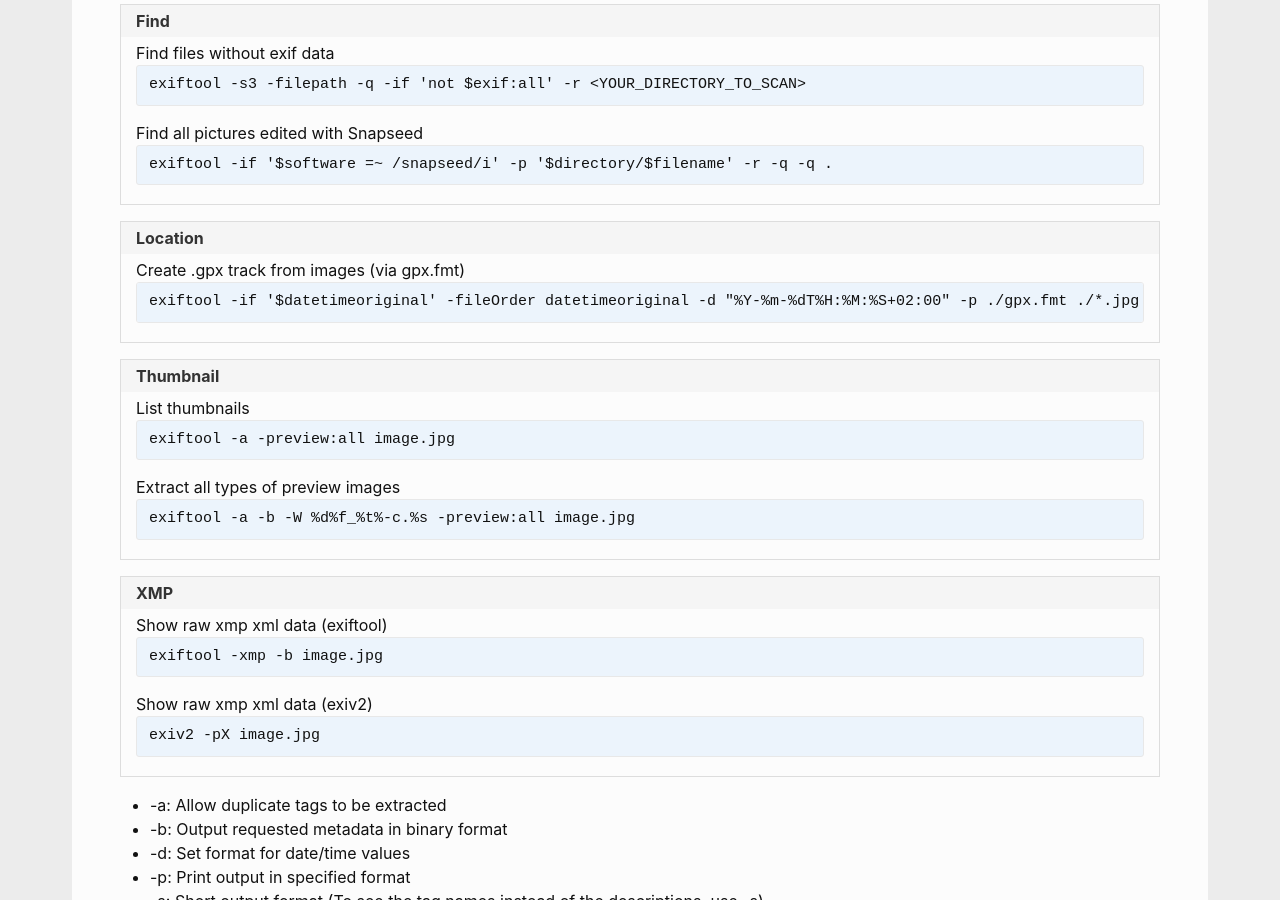
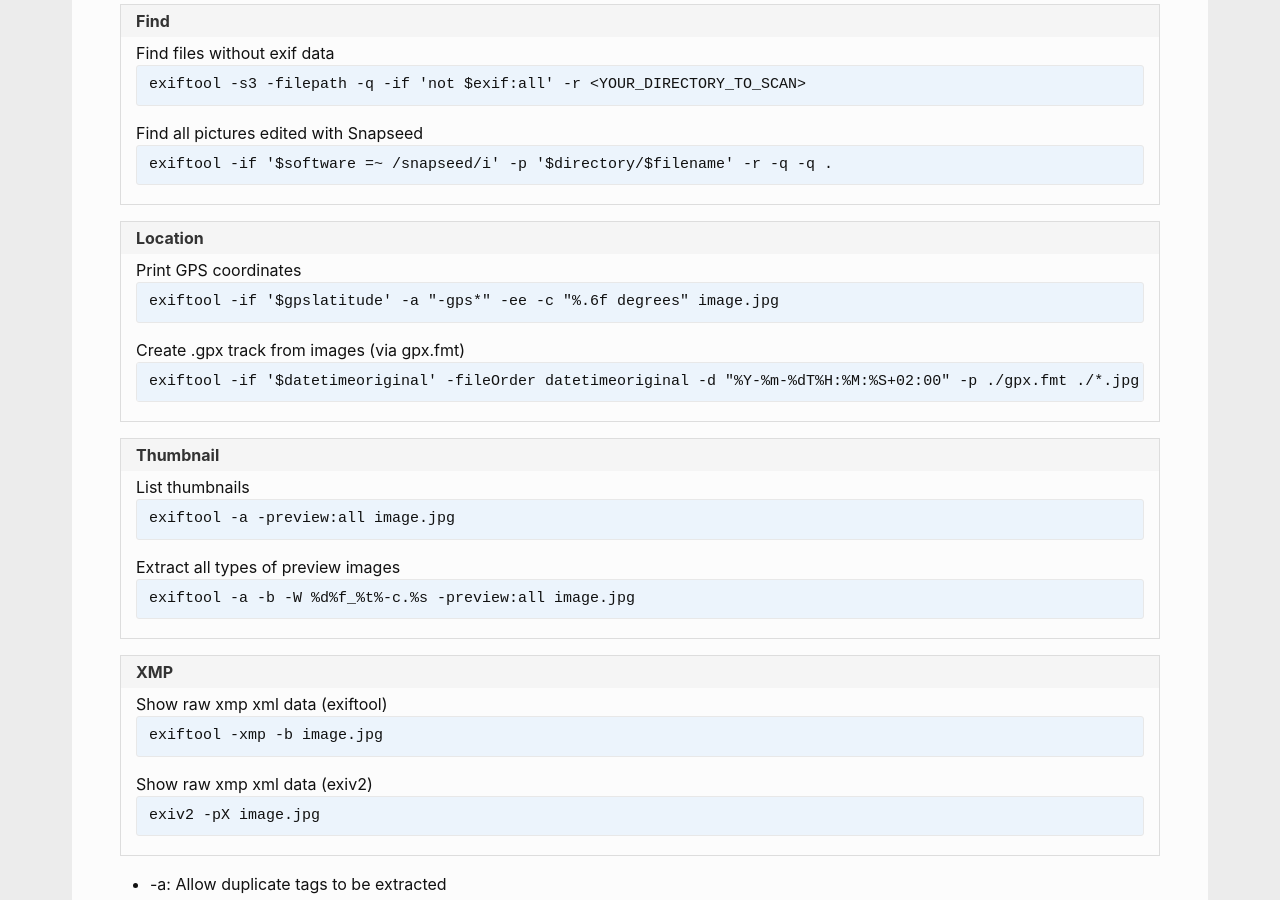
Before and after one commit to andreas-mausch/cheatsheets, a Jekyll site: the page built from _cheatsheets/exiftool.md, in a window 1280 px wide and 900 px high, scrolled down 712 px. Built offline with Jekyll 4.4.1, drawn with Linux system fonts in a browser that asks for light colours.

Commit message:
Print GPS coordinates

```diff
--- a/_cheatsheets/exiftool.md
+++ b/_cheatsheets/exiftool.md
@@ -16,6 +16,7 @@ section:
       Find all pictures edited with Snapseed: "exiftool -if '$software =~ /snapseed/i' -p '$directory/$filename' -r -q -q ."
   - name: Location
     commands:
+      Print GPS coordinates: exiftool -if '$gpslatitude' -a "-gps*" -ee -c "%.6f degrees" image.jpg
       Create .gpx track from images (via gpx.fmt): "exiftool -if '$datetimeoriginal' -fileOrder datetimeoriginal -d \"%Y-%m-%dT%H:%M:%S+02:00\" -p ./gpx.fmt ./*.jpg > output.gpx"
   - name: Thumbnail
     commands:
```
